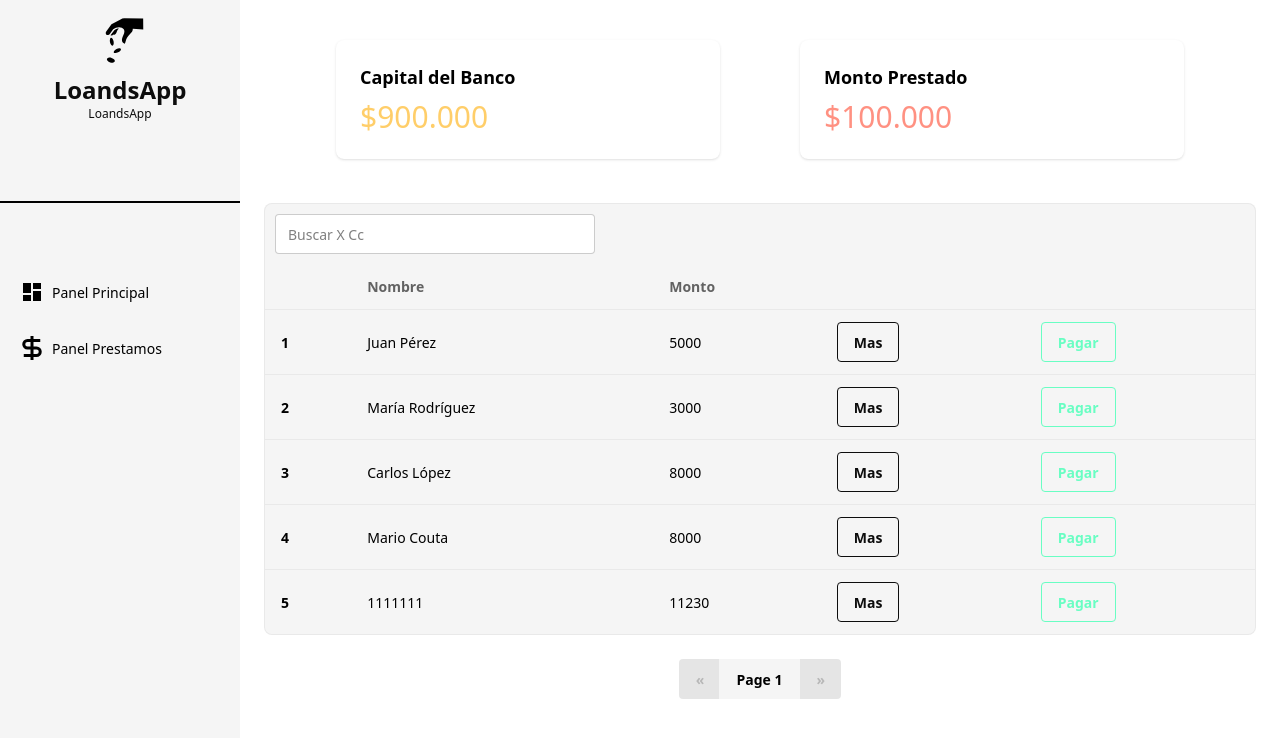
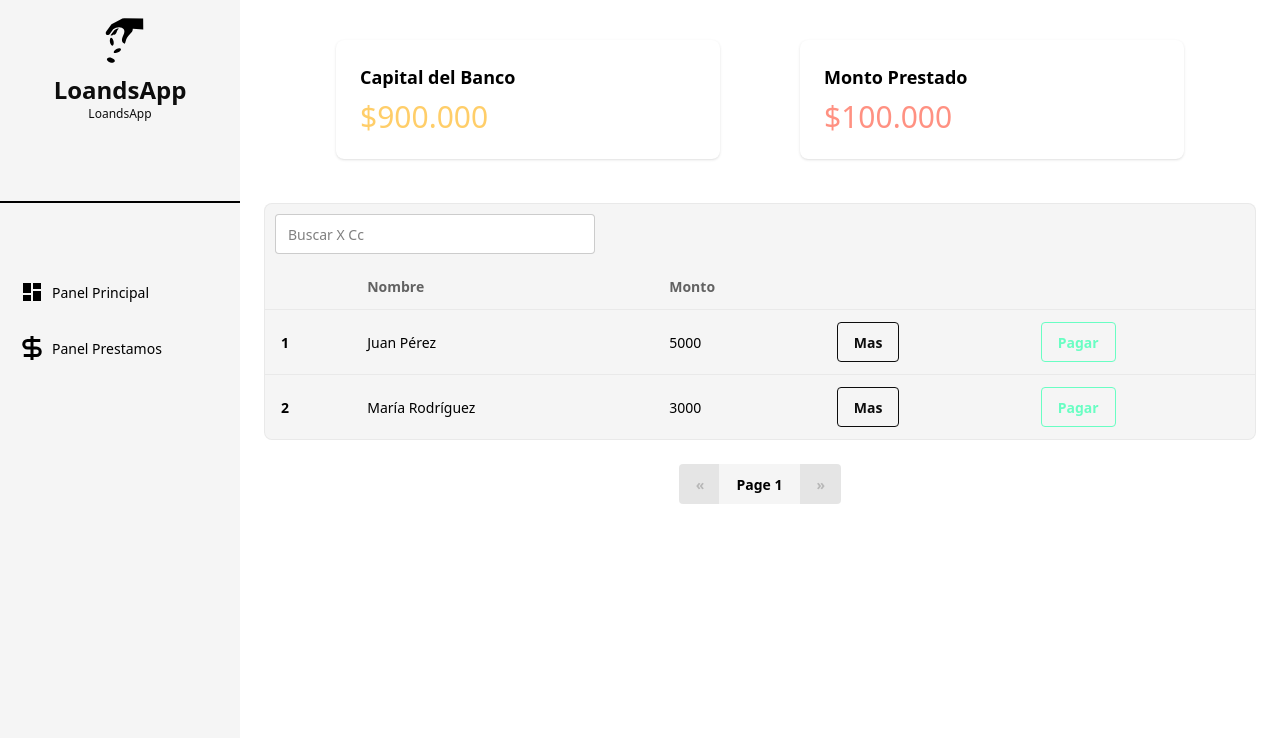
Before and after one commit to joseAL520/LoansApp, an Angular app: page / in a window 1280 px wide. Shown: the top 738 px of the page. Built offline with nearby package versions, Linux system fonts and the light colour scheme; data requests are answered from the project's data file.

Commit message:
actualizar y deteccion de IDrout

```diff
--- a/db.json
+++ b/db.json
@@ -15,30 +15,6 @@
       "email": "maria.rodriguez@example.com",
       "loans": 3000,
       "payDate": "2025-07-01"
-    },
-    {
-      "id": "3",
-      "nit": 456789123,
-      "fullName": "Carlos López",
-      "email": "carlos.lopez@example.com",
-      "loans": 8000,
-      "payDate": "2025-06-30"
-    },
-    {
-      "id": "4",
-      "nit": 1123123123,
-      "fullName": "Mario Couta",
-      "email": "mario.couta@example.com",
-      "loans": 8000,
-      "payDate": "2025-06-30"
-    },
-    {
-      "id": "b7a82df3-76c1-42d6-b995-9b0d90f03963",
-      "nit": 1232123123,
-      "fullName": "1111111",
-      "email": "jose.albet@gmail.com",
-      "loans": 11230,
-      "payDate": ""
     }
   ],
   "admin": {
--- a/src/app/dashboard/components/dashboard-form/dashboard-form.component.html
+++ b/src/app/dashboard/components/dashboard-form/dashboard-form.component.html
@@ -92,7 +92,7 @@
   }
 
   @if(router.url.includes('lonsEdit')){
-    <button class="btn btn-success">Editar</button>
+    <button class="btn btn-success" type="submit">Editar</button>
     <button class="btn btn-error" routerLink="/lonsAgg"  >Cancelar</button>
   }
  </form>
--- a/src/app/dashboard/components/dashboard-form/dashboard-form.component.ts
+++ b/src/app/dashboard/components/dashboard-form/dashboard-form.component.ts
@@ -1,9 +1,10 @@
 import { ChangeDetectionStrategy, Component, inject, output } from '@angular/core';
 import { ActivatedRoute, Router, RouterLink } from '@angular/router';
 import {FormBuilder, FormControl, ReactiveFormsModule, Validators} from '@angular/forms';
-import { from, min, switchMap } from 'rxjs';
+import { from, map, min, switchMap } from 'rxjs';
 import { FormUtils } from '../../utils/form-utils';
 import { v4 as uuidv4 } from 'uuid';
+import { DashboardService } from '../../services/dashboard.service';
 
 
 @Component({
@@ -13,13 +14,13 @@ import { v4 as uuidv4 } from 'uuid';
   changeDetection: ChangeDetectionStrategy.OnPush,
 })
 export class DashboardFormComponent  {
-
+  private idGenel = '';
 
   router = inject(Router)
   activateRouter= inject(ActivatedRoute)
-  public id: any;
+  serviceClient = inject(DashboardService)
+
   private fb  = inject(FormBuilder)
-
   myForm = this.fb.group({
     id:[uuidv4()],
     nit:[0,[Validators.required, Validators.min(5)]],
@@ -35,58 +36,45 @@ export class DashboardFormComponent  {
    this.myForm.markAllAsTouched();
    if(!this.myForm.valid)return
 
+    if(this.idGenel) return this.updateClient()
+
     const newClient = this.myForm.value
     this.formOutput.emit(newClient)
     this.myForm.reset()
   }
 
+  updateClient(){
+    const client = this.myForm.value;
+
+    this.serviceClient.updateClients(this.idGenel, client).subscribe();
+    this.router.navigateByUrl('/lonsAgg');
+  }
 
   ngOnInit(): void {
-
     if(!this.router.url.includes('lonsEdit')) return
 
     this.activateRouter.params.pipe(
-      switchMap(params => {
-        this.id = params['id'];
-        return [];
+      switchMap(params  => {
+           const id = params['id'];
+           this.idGenel = id
+          return this.serviceClient.getClientsIdBy(id);
       })
-    ).subscribe();
-
-   console.log(this.id)
+    ).subscribe(
+      prod => {
+         if (!prod) {
+            this.router.navigateByUrl('/');
+            return;
+         }
+        this.myForm.patchValue({
+          id:this.idGenel,
+          email : prod[0].email,
+          fullName : prod[0].fullName,
+          loans : prod[0].loans,
+          nit : prod[0].nit,
+          payDate : prod[0].payDate,
+        })
+      }
+    );
 
   }
-
-
-//     ngOnInit(): void {
-//     if (!this.router.url.includes('edit')) return;
-
-//     this.activateRouter.params
-//       .pipe(
-//         switchMap(({ id }) => this.serviceProduct.getProductByid(id))
-//       )
-//       .subscribe(
-//         prod => {
-//           if (!prod) {
-//             this.router.navigateByUrl('/');
-//             return;
-//           }
-//           this.productForm.patchValue({
-//             id: prod.id,
-//             title: prod.title,
-//             price: prod.price,
-//             category: prod.category, // Asegúrate de que esto coincida con los valores en el select
-//             count: prod.count,
-//             image: prod.image,
-//             description: prod.description
-//           });
-//           this.imagePreview = prod.image;
-//         },
-//         error => {
-//           console.error('Error fetching product:', error);
-//           this.router.navigateByUrl('/');
-//         }
-//       );
-// }
-
-
 }
--- a/src/app/dashboard/pages/loans-page/loans-page.component.ts
+++ b/src/app/dashboard/pages/loans-page/loans-page.component.ts
@@ -61,7 +61,7 @@ export class LoansPageComponent {
     )
   }
 
-  //update
+
 
   //delete
   clietnDeleteBy(x:string){
@@ -75,4 +75,8 @@ export class LoansPageComponent {
   }
     )
   }
+
+  ngOnInit(): void {
+   this.clientsRequest.update(r => ({ ...r }));
+  }
 }
--- a/src/app/dashboard/services/dashboard.service.ts
+++ b/src/app/dashboard/services/dashboard.service.ts
@@ -30,9 +30,13 @@ export class DashboardService {
     return this.httpClient.post<Client>(`${basUrl}`,client)
   }
 
-  updateClients(id:string):Observable<Client>{
-    return this.httpClient.put<Client>(`${basUrl}`,id)
+  getClientsIdBy(id:number):Observable<Client[]>{
+    return this.httpClient.get<Client[]>(`${basUrl}?id=${id}`)
   }
+
+ updateClients(id: string, clientUpdate: any): Observable<Client> {
+  return this.httpClient.put<Client>(`${basUrl}/${id}`, clientUpdate);
+}
 
   deleteClients(id:string):Observable<Client>{
     return this.httpClient.delete<Client>(`${basUrl}/${id}`)
```
